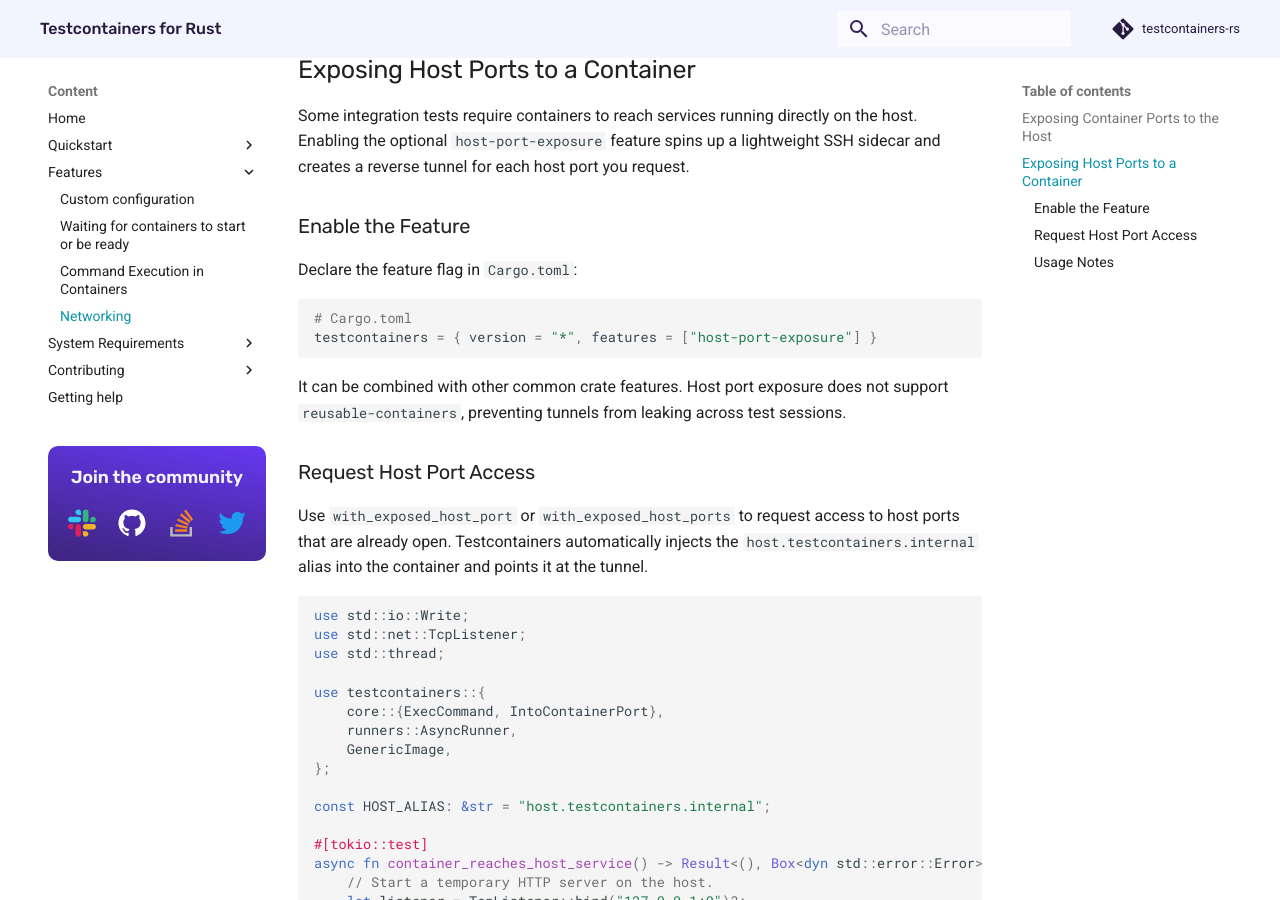
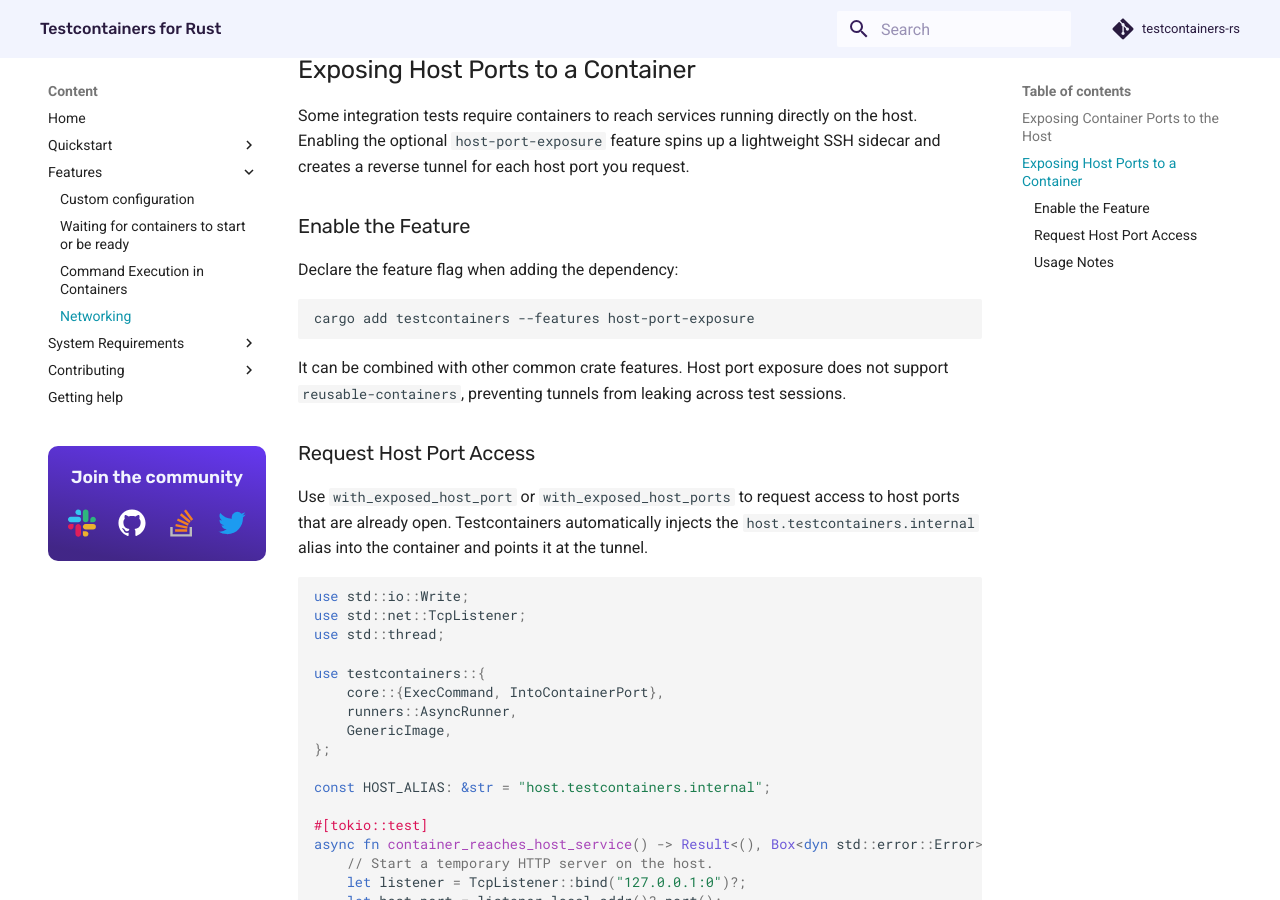
Before and after one commit to testcontainers/testcontainers-rs, an MkDocs documentation site: the page built from docs/features/networking.md, in a window 1280 px wide and 900 px high, scrolled down 1217 px. Built offline with MkDocs 1.6.1 and Material for MkDocs 9.7.7, drawn with Linux system fonts in a browser that asks for light colours; comment, search, counter and statistics services are not loaded.

Commit message:
docs(networking): use cargo add command

````diff
--- a/docs/features/networking.md
+++ b/docs/features/networking.md
@@ -45,11 +45,10 @@ Some integration tests require containers to reach services running directly on
 
 ### Enable the Feature
 
-Declare the feature flag in `Cargo.toml`:
+Declare the feature flag when adding the dependency:
 
-```toml
-# Cargo.toml
-testcontainers = { version = "*", features = ["host-port-exposure"] }
+```sh
+cargo add testcontainers --features host-port-exposure
 ```
 
 It can be combined with other common crate features. Host port exposure does not support `reusable-containers`, preventing tunnels from leaking across test sessions.
````
